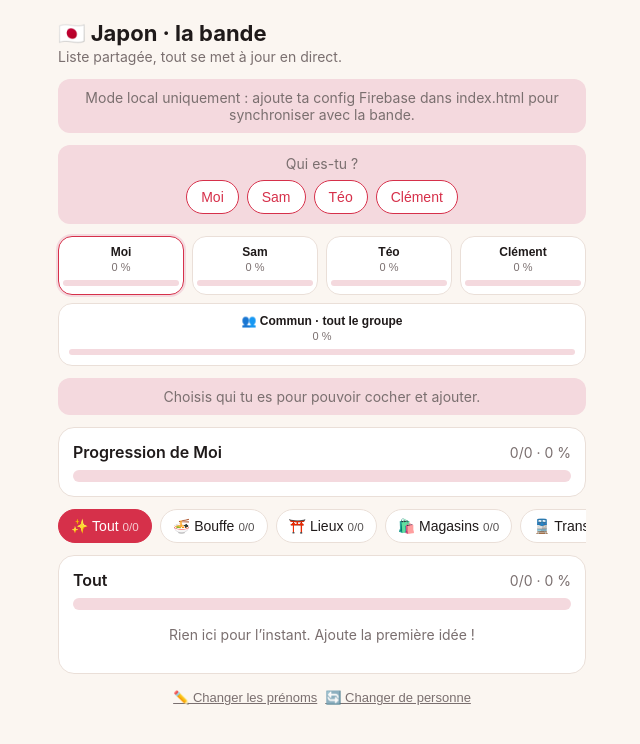
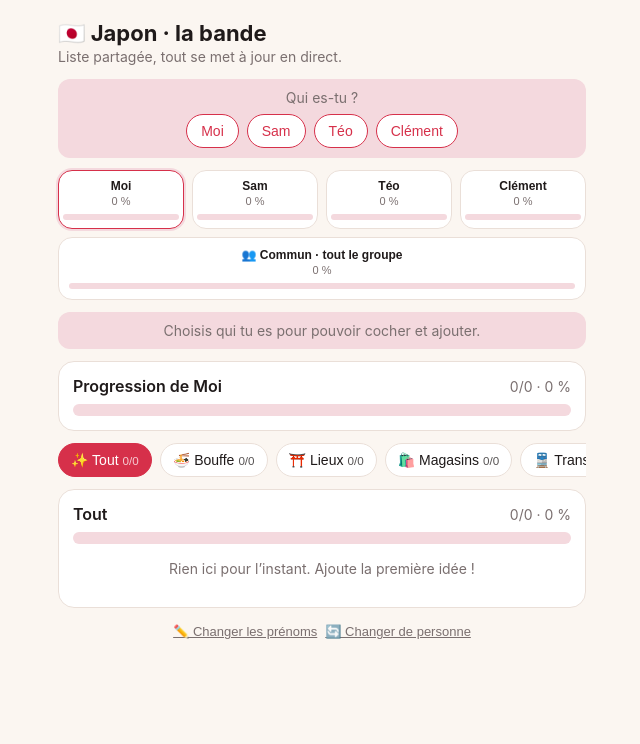
Before and after one commit to dragonblast11/app-japon, a plain HTML site: page site japon/index (2).html in a window 1280 px wide. Shown: the whole page, without its empty margins (318-958 px from the left). Drawn offline with Linux system fonts and the light colour scheme.

Commit message:
Update index (2).html

```diff
--- a/site japon/index (2).html
+++ b/site japon/index (2).html
@@ -85,14 +85,16 @@ import {
 } from "https://www.gstatic.com/firebasejs/10.12.2/firebase-firestore.js";
 
 // Remplacez ces valeurs par la configuration de votre projet Firebase
-const FIREBASE_CONFIG = {
-  apiKey: "VOTRE_API_KEY",
-  authDomain: "VOTRE_PROJET.firebaseapp.com",
-  projectId: "VOTRE_PROJET_ID",
-  storageBucket: "VOTRE_PROJET.appspot.com",
-  messagingSenderId: "VOTRE_SENDER_ID",
-  appId: "VOTRE_APP_ID"
+const firebaseConfig = {
+  apiKey: "AIzaSyBOPWMXLfFOG8uTmauN_s0gnnS0z_f5QuQ",
+  authDomain: "app-japon-af13d.firebaseapp.com",
+  projectId: "app-japon-af13d",
+  storageBucket: "app-japon-af13d.firebasestorage.app",
+  messagingSenderId: "781478998179",
+  appId: "1:781478998179:web:c9673ab652bc871273cf16",
+  measurementId: "G-RWSHBMHSLB"
 };
+
 
 const CATS=[["bouffe","🍜","Bouffe"],["lieux","⛩️","Lieux"],["magasins","🛍️","Magasins"],["transport","🚆","Transport"],["autre","📌","Autre"]];
 const DEF=["Moi","Sam","Téo","Clément"],IDS=["p1","p2","p3","p4"];
```
